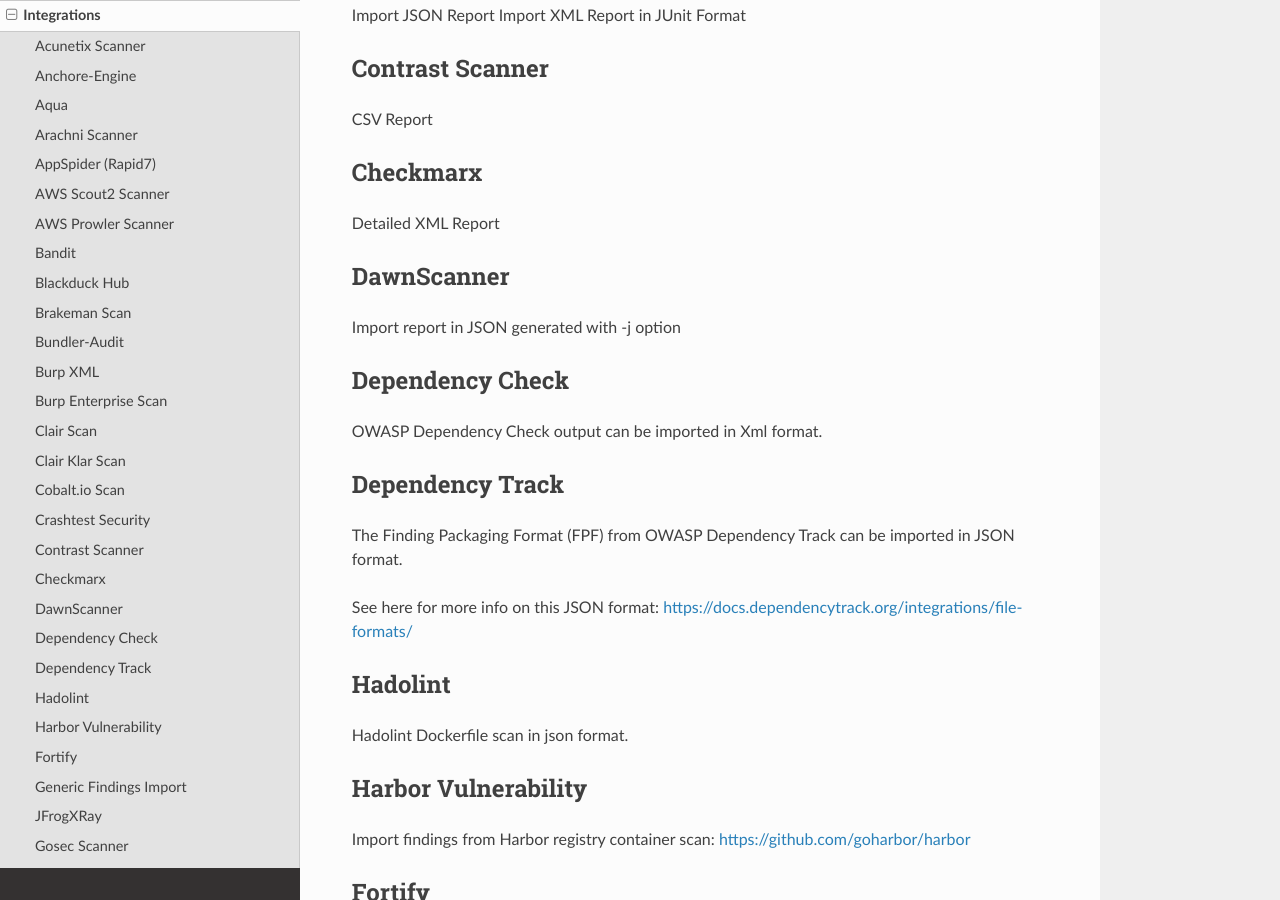
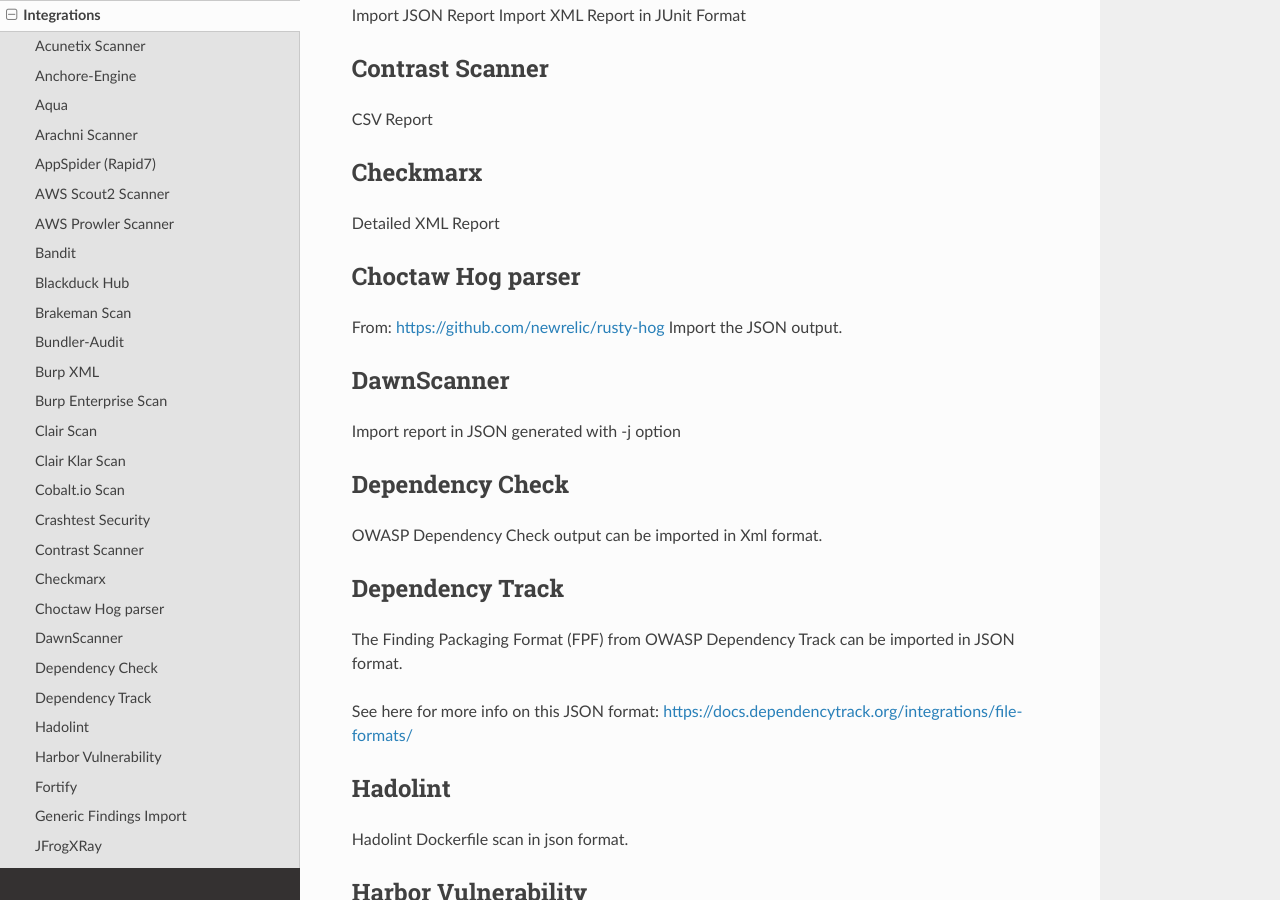
Before and after one commit to DefectDojo/Documentation, a Sphinx documentation site: the page built from docs/integrations.rst, in a window 1280 px wide and 900 px high, scrolled down 2046 px. Built offline with Sphinx 7.4.7 and the Read the Docs theme 2.0.0, drawn with Linux system fonts in a browser that asks for light colours.

Commit message:
add choctaw hug integration

```diff
--- a/docs/integrations.rst
+++ b/docs/integrations.rst
@@ -81,6 +81,11 @@
 Checkmarx
 ---------
 Detailed XML Report
+
+Choctaw Hog parser
+------------------
+From: https://github.com/newrelic/rusty-hog
+Import the JSON output.
 
 DawnScanner
 -----------
```
